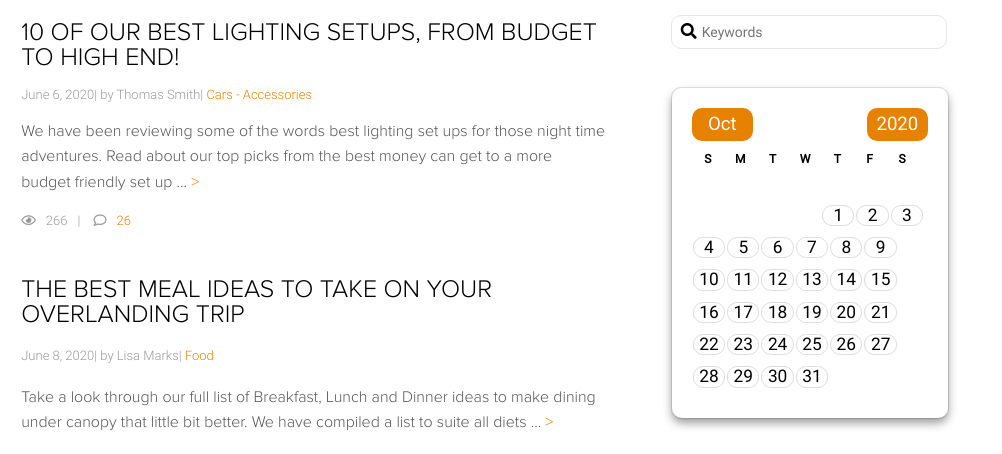
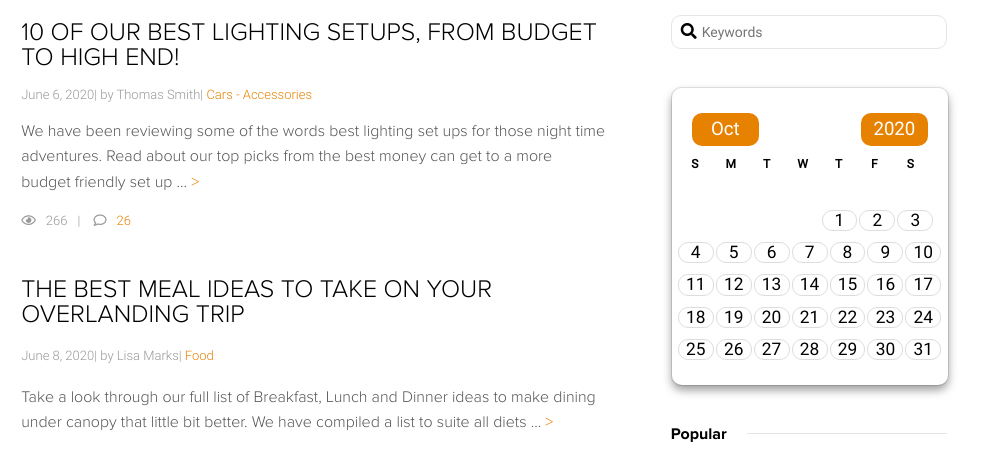
Before and after one commit to MeganCassidy/overlandlife, a plain HTML site: page index.html in a window 1280 px wide. Shown: the part 138-592 px from the top of the page, 278-1280 px from the left. Drawn offline with nearby package versions, Linux system fonts and the light colour scheme.

Commit message:
calendar update

```diff
--- a/css/style.css
+++ b/css/style.css
@@ -325,7 +325,7 @@ aside.right-sidebar {
 .calendar
 {
     background-color: white;
-    padding: 20px;
+    padding: 15px 5px;
 	box-shadow: 0px 5px 10px rgba(0,0,0,0.4);
 	border-radius: 10px;
 }
@@ -390,7 +390,7 @@ aside.right-sidebar {
 	transition: .5s background-color;
 	border-radius: 10px;
 	padding: 7px;
-	margin-bottom: 10px;
+	margin: 10px 15px;
 }
 
 .calendar .calendar-btn:hover{
```
